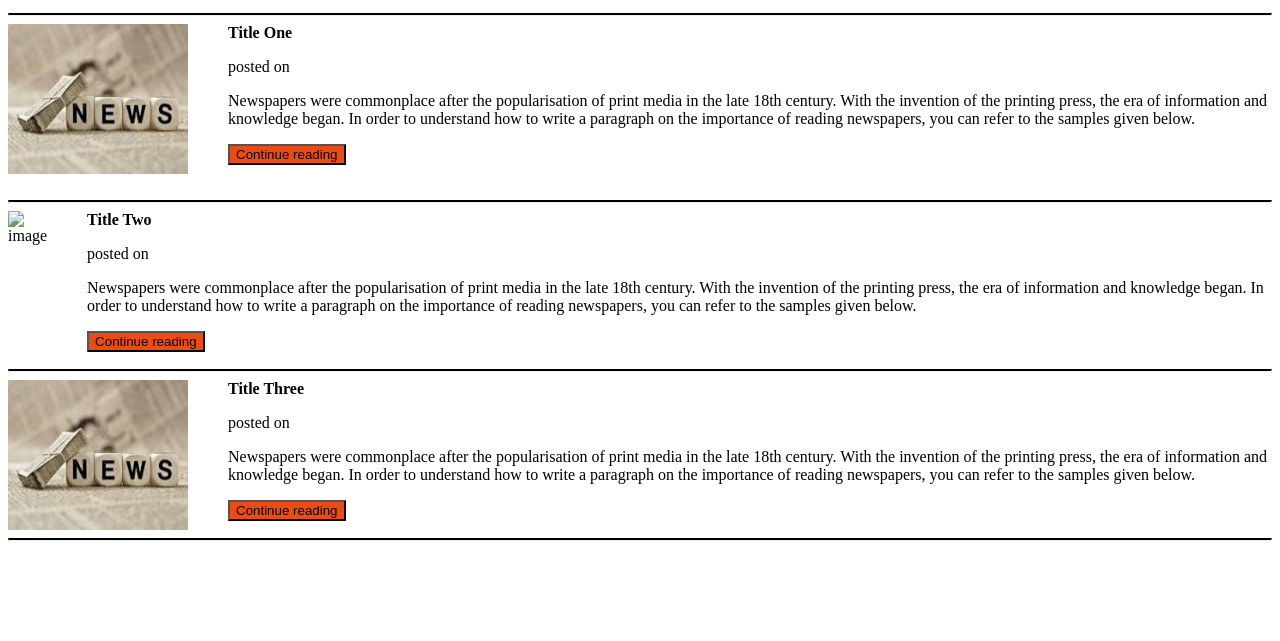
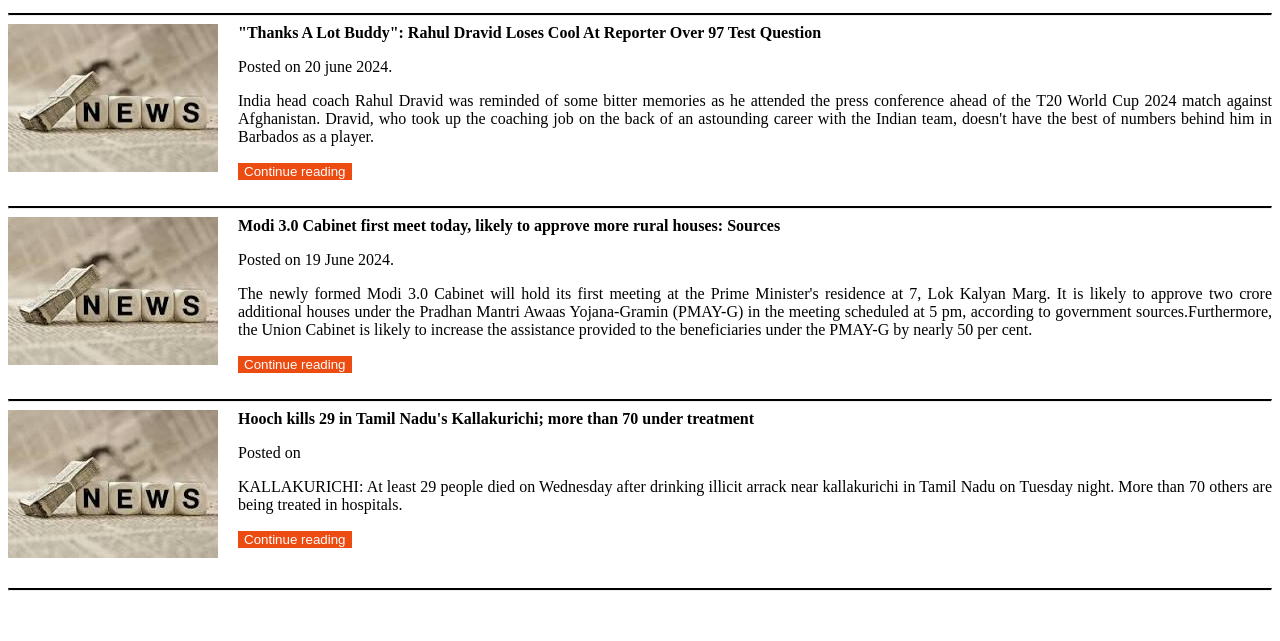
Before and after one commit to bhumika1075/home-task1, a plain HTML site: page index.html in a window 1280 px wide. Shown: the part 159-800 px from the top of the page. Drawn offline with Linux system fonts and the light colour scheme.

Commit message:
Updated files

```diff
--- a/index.html
+++ b/index.html
@@ -12,9 +12,7 @@
             <p style="font-size: xx-small; text-align: center;"><b>WORLD WIDE NEWS</b></p>
         </div>
     </div>
-
     <br/>
-
     <div class="container">
         <div class="category">
             <label for="category">SELECT A CATEGORY</label><br/>
@@ -32,51 +30,51 @@
             <input type="email" id="SUBSCRIBE" placeholder="email address">
             <input style="background-color: rgb(93, 89, 89);" type="button" value="Subscribe"></div>
     </div>
-
     <br/>
 
     <hr style="border-top: 2px solid black;"/>
+    <div class="mainblog">
+    <div class="blogs">
+        <div class="images">
+            <img src="news.jpg" alt="news">
+        </div>
+        <div class="blog1">
+            <b>"Thanks A Lot Buddy": Rahul Dravid Loses Cool At Reporter Over 97 Test Question</b>
+            <p>Posted on 20 june 2024.</p>
+            <p>India head coach Rahul Dravid was reminded of some bitter memories as he attended the press conference ahead of the T20 World Cup 2024 match against Afghanistan. Dravid, who took up the coaching job on the back of an astounding career with the Indian team, doesn't have the best of numbers behind him in Barbados as a player. </p>
+            <input class="continuereading" style="background-color: rgb(236, 75, 17);" type="button" value="Continue reading">
+        </div>
+    </div>
+    <br/>
+    <hr style="border-top: 2px solid black;"/>
+    <div class="blogs">
+        <div class="images">
+            <img src="news.jpg" alt="image">
+        </div>
+        <div class="blog1">
+            <b>Modi 3.0 Cabinet first meet today, likely to approve more rural houses: Sources</b>
+            <p>Posted on 19 June 2024.</p>
+            <p>The newly formed Modi 3.0 Cabinet will hold its first meeting at the Prime Minister's residence at 7, Lok Kalyan Marg. It is likely to approve two crore additional houses under the Pradhan Mantri Awaas Yojana-Gramin (PMAY-G) in the meeting scheduled at 5 pm, according to government sources.Furthermore, the Union Cabinet is likely to increase the assistance provided to the beneficiaries under the PMAY-G by nearly 50 per cent.</p>
+            <input class="continuereading" style="background-color: rgb(236, 75, 17);" type="button" value="Continue reading">
+        </div>
+    </div>
+    <br/>
+    <hr style="border-top: 2px solid black;"/>
 
     <div class="blogs">
-            <img src="news.jpg" alt="news" width="180" height="150">
-
+        <div class="images">
+            <img src="news.jpg" alt="image" >
+        </div>
         <div class="blog1">
-            <b>Title One</b>
-            <p>posted on</p>
-            <p>Newspapers were commonplace after the popularisation of print media in the late 18th century. With the invention of the printing press, the era of information and knowledge began. In order to understand how to write a paragraph on the importance of reading newspapers, you can refer to the samples given below.</p>
-            <input style="background-color: rgb(236, 75, 17);" type="button" value="Continue reading">
+            <b>Hooch kills 29 in Tamil Nadu's Kallakurichi; more than 70 under treatment</b>
+            <p>Posted on</p>
+            <p>KALLAKURICHI: At least 29 people died on Wednesday after drinking illicit arrack near kallakurichi in Tamil Nadu on Tuesday night. More than 70 others are being treated in hospitals.</p>
+            <input class="continuereading" style="background-color: rgb(236, 75, 17);" type="button" value="Continue reading">
         </div>
-
     </div>
-
     <br/>
 
     <hr style="border-top: 2px solid black;"/>
-    <div class="blogs">
-        <div class="blog2img">
-            <img src="download.jpg" alt="image" width="180" height="150">
-        </div>
-        <div class="blog2">
-            <b>Title Two</b>
-            <p>posted on</p>
-            <p>Newspapers were commonplace after the popularisation of print media in the late 18th century. With the invention of the printing press, the era of information and knowledge began. In order to understand how to write a paragraph on the importance of reading newspapers, you can refer to the samples given below.</p>
-            <input style="background-color: rgb(236, 75, 17);" type="button" value="Continue reading">
-        </div>
     </div>
-
-    <hr style="border-top: 2px solid black;"/>
-
-    <div class="blogs">
-        <div class="blog3img">
-            <img src="news.jpg" alt="image" width="180" height="150">
-        </div>
-        <div class="blog3">
-            <b>Title Three</b>
-            <p>posted on</p>
-            <p>Newspapers were commonplace after the popularisation of print media in the late 18th century. With the invention of the printing press, the era of information and knowledge began. In order to understand how to write a paragraph on the importance of reading newspapers, you can refer to the samples given below.</p>
-            <input style="background-color: rgb(236, 75, 17);" type="button" value="Continue reading">
-        </div>
-    </div>
-    <hr style="border-top: 2px solid black;"/>
 </body>
 </html>
--- a/style.css
+++ b/style.css
@@ -14,29 +14,55 @@
     text-align: center;
     justify-content: center;
 }
-
+.continuereading{
+    border: 0px;
+    color:white;
+    background-color: coral;
+}
+.images{
+   height: 180;
+     width: 130;
+}
 .container{
     height: 40px;
+    width: 100%;
     display: flex;
+    justify-content: space-between;
 }
 .category{
     height: 50px;
 }
 .news{
-    margin-left: 360px;
+    /*margin-left: 320px;*/
 }
 
 .subscribe{
-    margin-left: 300px;
+    /*margin-left: 300px;*/
 }
 
 .blogs{
-    gap: 40px;
-    height: 150px;
     display: flex;
-    border:2px blue;
+
 }
 
-.blog1,blog2,blog3{
-    gap: 40px;
+.blog1{
+    margin-left: 20px;
+    flex-direction: column;
+    text-align: justify;
+
 }
+@media only screen and (max-width: 600px){
+    .subscribe{
+        display: none;
+    }
+    .images{
+        display: block;
+        margin-left: auto;
+        margin-right: auto;
+        width: 50%;
+    }
+    .blog1{
+        text-align: center;
+    }
+
+}
```
